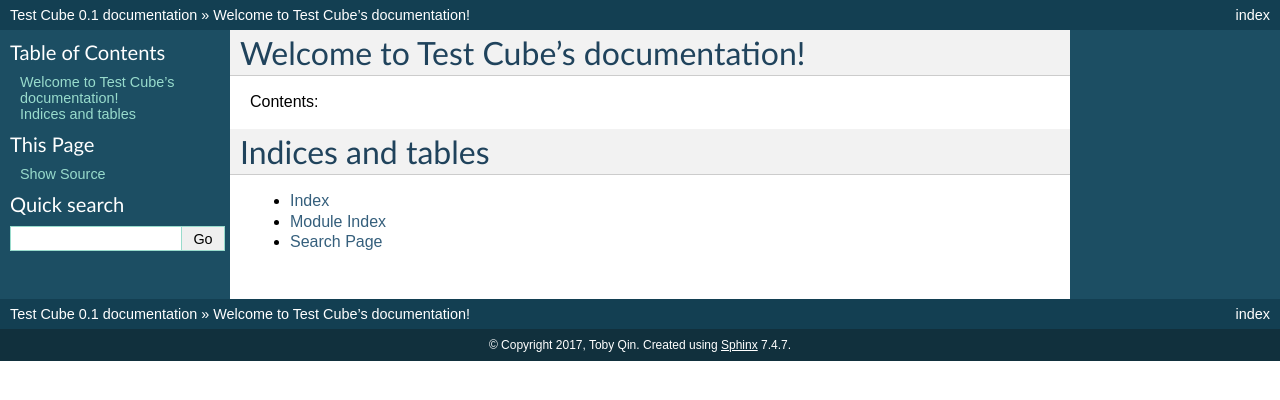
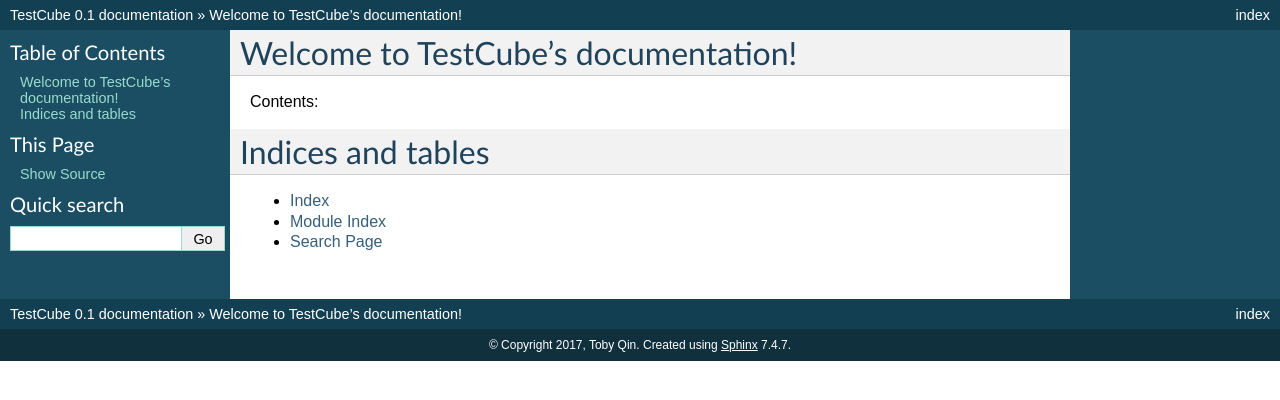
Before and after one commit to tobyqin/testcube, a Sphinx documentation site: the page built from docs/index.rst, in a window 1280 px wide. Shown: the top 400 px of the page. Built offline with Sphinx 7.4.7, drawn with Linux system fonts in a browser that asks for light colours; pages that are not in the unit, such as notebooks, are missing from menus.

Commit message:
update doc.

```diff
--- a/docs/conf.py
+++ b/docs/conf.py
@@ -8,9 +8,6 @@
 #
 # All configuration values have a default; values that are commented out
 # serve to show the default.
-
-import os
-import sys
 
 # If extensions (or modules to document with autodoc) are in another directory,
 # add these directories to sys.path here. If the directory is relative to the
@@ -39,7 +36,7 @@
 master_doc = 'index'
 
 # General information about the project.
-project = 'Test Cube'
+project = 'TestCube'
 copyright = """2017, Toby Qin"""
 
 # The version info for the project you're documenting, acts as replacement for
@@ -184,7 +181,7 @@
 latex_documents = [
     ('index',
      'testcube.tex',
-     'Test Cube Documentation',
+     'TestCube Documentation',
      """Toby Qin""", 'manual'),
 ]
 
@@ -228,8 +225,8 @@
 # (source start file, target name, title, author,
 #  dir menu entry, description, category)
 texinfo_documents = [
-    ('index', 'testcube', 'Test Cube Documentation',
-     """Toby Qin""", 'Test Cube',
+    ('index', 'testcube', 'TestCube Documentation',
+     """Toby Qin""", 'TestCube',
      """Testcube is a platform to manage and monitor automation test results, it is a web portal provides variables clients + API to let you talk to it.""", 'Miscellaneous'),
 ]
 
--- a/docs/index.rst
+++ b/docs/index.rst
@@ -3,8 +3,8 @@
    You can adapt this file completely to your liking, but it should at least
    contain the root `toctree` directive.
 
-Welcome to Test Cube's documentation!
-====================================================================
+Welcome to TestCube's documentation!
+====================================
 
 Contents:
 
--- a/docs/testcube-introduction.html
+++ b/docs/testcube-introduction.html
@@ -65,7 +65,9 @@
       - Open to build your own features.
 
       ---
+      class: center, middle
       # The Workflow
+      ## Business Workflow & TestCube Models
       ---
       # Core Features
       ---
```
